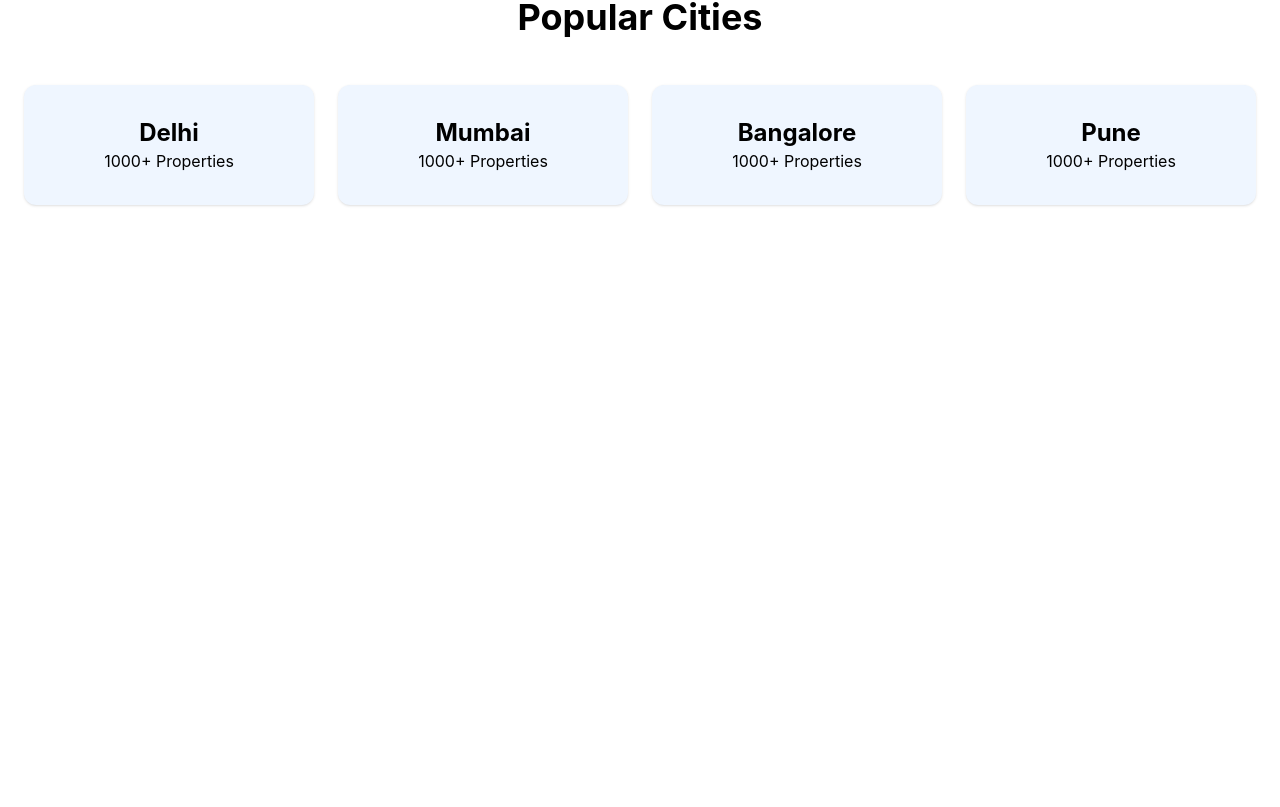
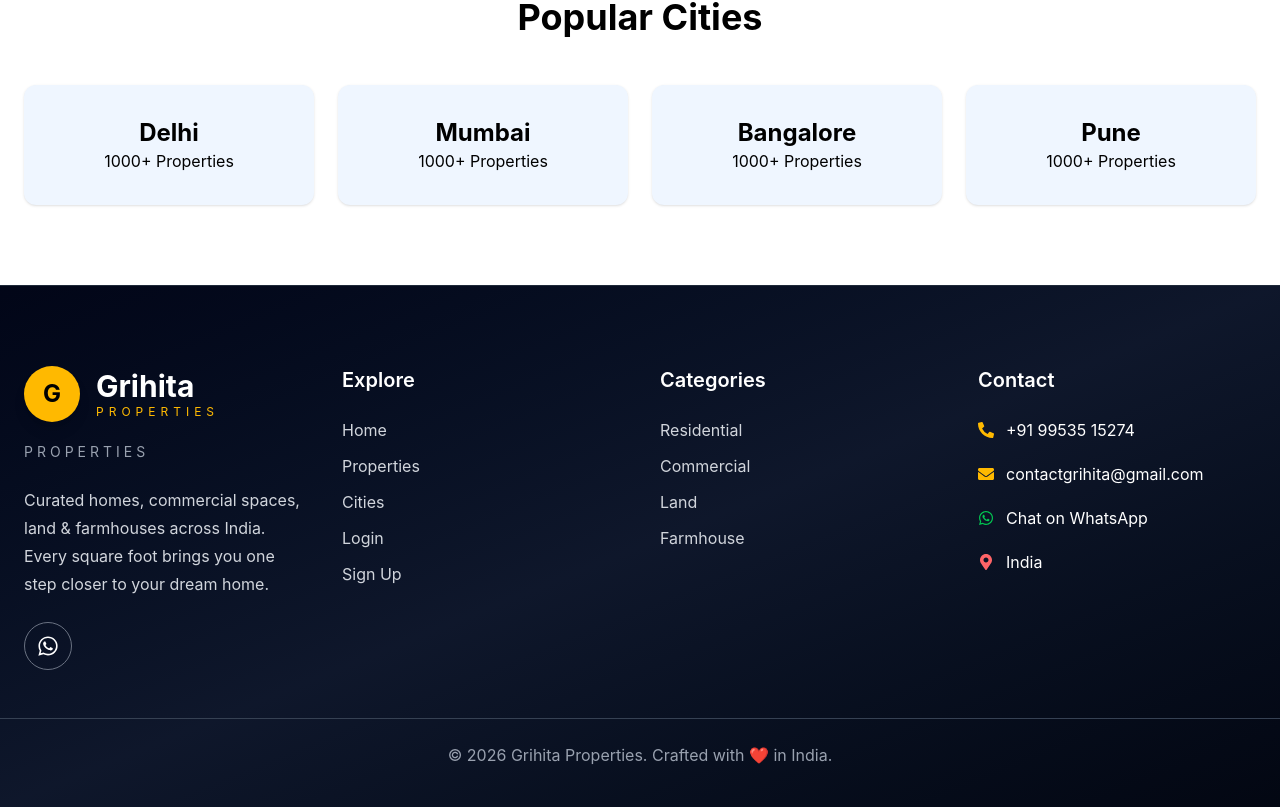
Before and after one commit to nishaghariyal/GrihitaProperties, a React (Vite) app in the folder Frontend/: page / in a window 1280 px wide. Shown: the part 2192-2999 px from the top of the page. Before the commit the page ends 2477 px from the top, so only its background shows below. Built offline with nearby package versions, Linux system fonts and the light colour scheme; no server answers.

Commit message:
Code Modified

```diff
--- a/Frontend/src/pages/Home.tsx
+++ b/Frontend/src/pages/Home.tsx
@@ -601,11 +601,13 @@ return (
     </div>
 
   </section>
+
+
+<Footer />
 </>
 
 );
 }
 
-<Footer />
 
 export default Home;
```
